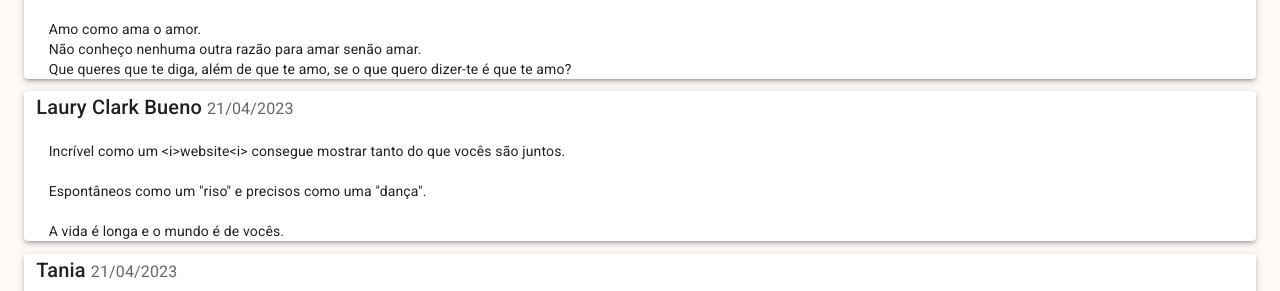
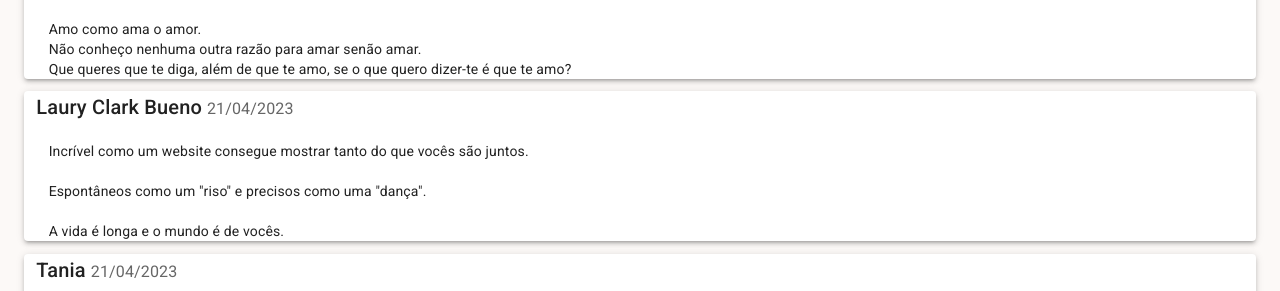
Before and after one commit to LucasDelboni/wedding, a React (Create React App) app: page / in a window 1280 px wide. Shown: the part 6613-6904 px from the top of the page. Built offline with nearby package versions, Linux system fonts and the light colour scheme.

Commit message:
fix pipeline build

```diff
--- a/src/sections/Comments.jsx
+++ b/src/sections/Comments.jsx
@@ -11,7 +11,7 @@ const allComents = [
         date: new Date(),
     }, {
         name: 'Laury Clark Bueno',
-        comment: 'Incrível como um <i>website<\i> consegue mostrar tanto do que vocês são juntos.\n\nEspontâneos como um "riso" e precisos como uma "dança".\n\nA vida é longa e o mundo é de vocês.',
+        comment: 'Incrível como um website consegue mostrar tanto do que vocês são juntos.\n\nEspontâneos como um "riso" e precisos como uma "dança".\n\nA vida é longa e o mundo é de vocês.',
         date: new Date(),
 
     }, {
```
